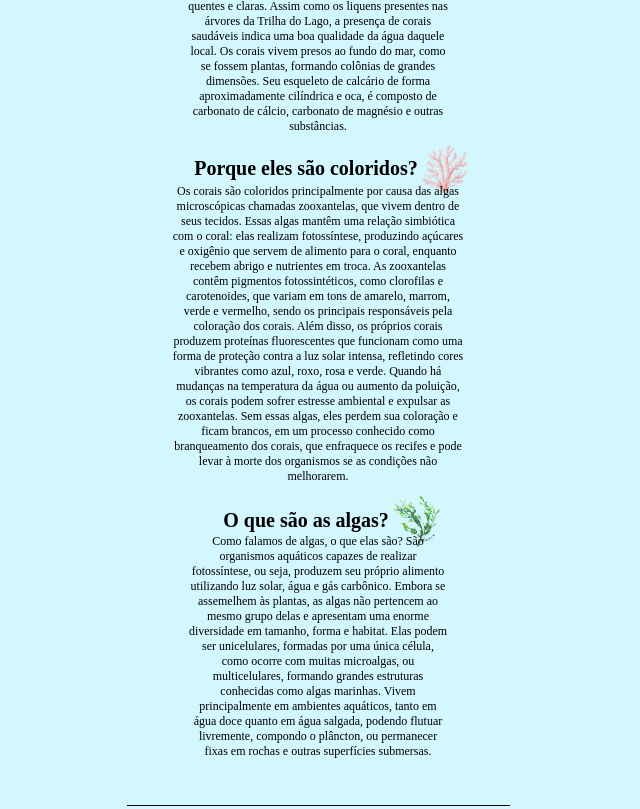
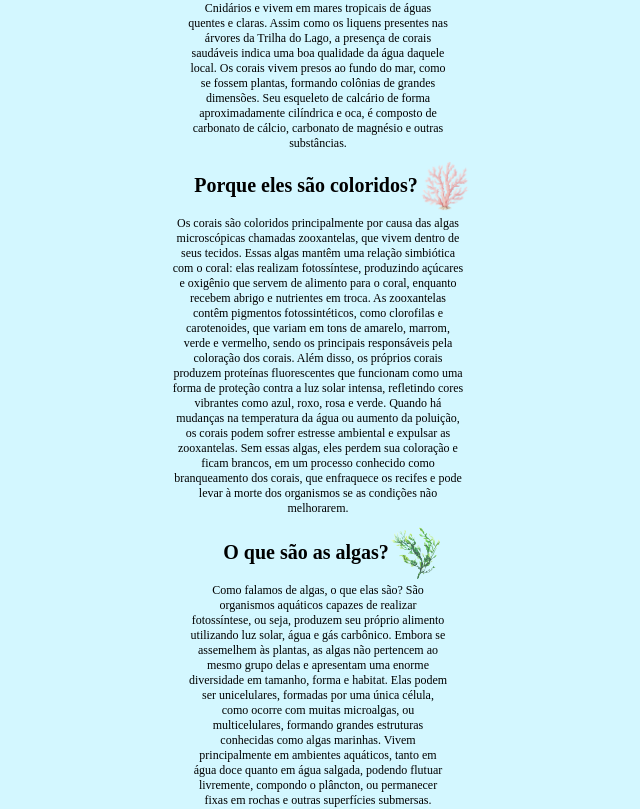
Before and after one commit to ViniLindo1/Coloramar-Mobile, a plain HTML site: page index.html in a window 1280 px wide. Shown: the part 327-1136 px from the top of the page, without its empty margins (322-962 px from the left). Drawn offline with Linux system fonts and the light colour scheme.

Commit message:
Update coloramar.css

```diff
--- a/coloramar.css
+++ b/coloramar.css
@@ -404,7 +404,7 @@ a {
    font-style: normal;
    font-weight: 400;
    line-height: normal;
-   margin-top: -5px;
+
 }
 .explicacao2 {
    width: 292px;
@@ -417,7 +417,7 @@ a {
    font-style: normal;
    font-weight: 400;
    line-height: normal;
-   margin-top: -3px;
+
 }
 .explicacao3 {
    width: 259px;
@@ -430,7 +430,6 @@ a {
    font-style: normal;
    font-weight: 400;
    line-height: normal;
-   margin-top: -5px;
    margin-bottom: 100px;
 }
 .explicacao4 {
```
